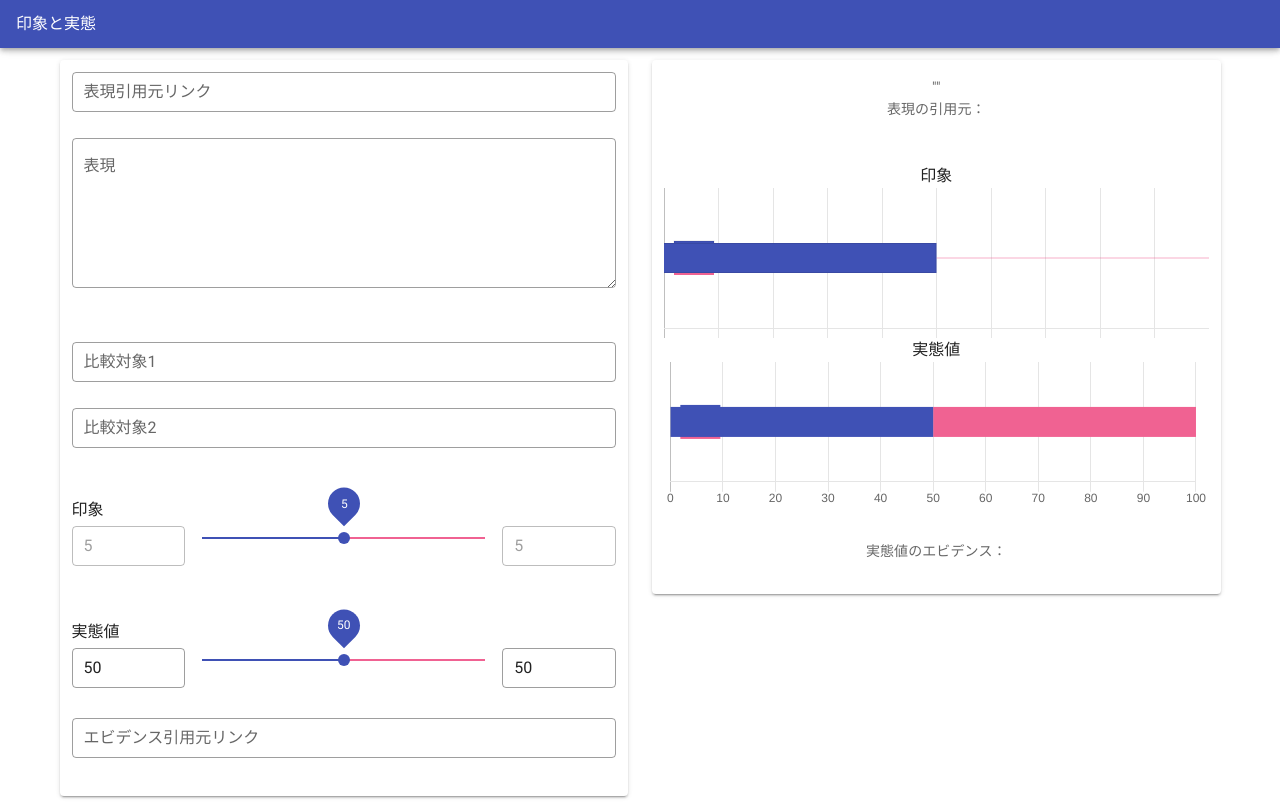
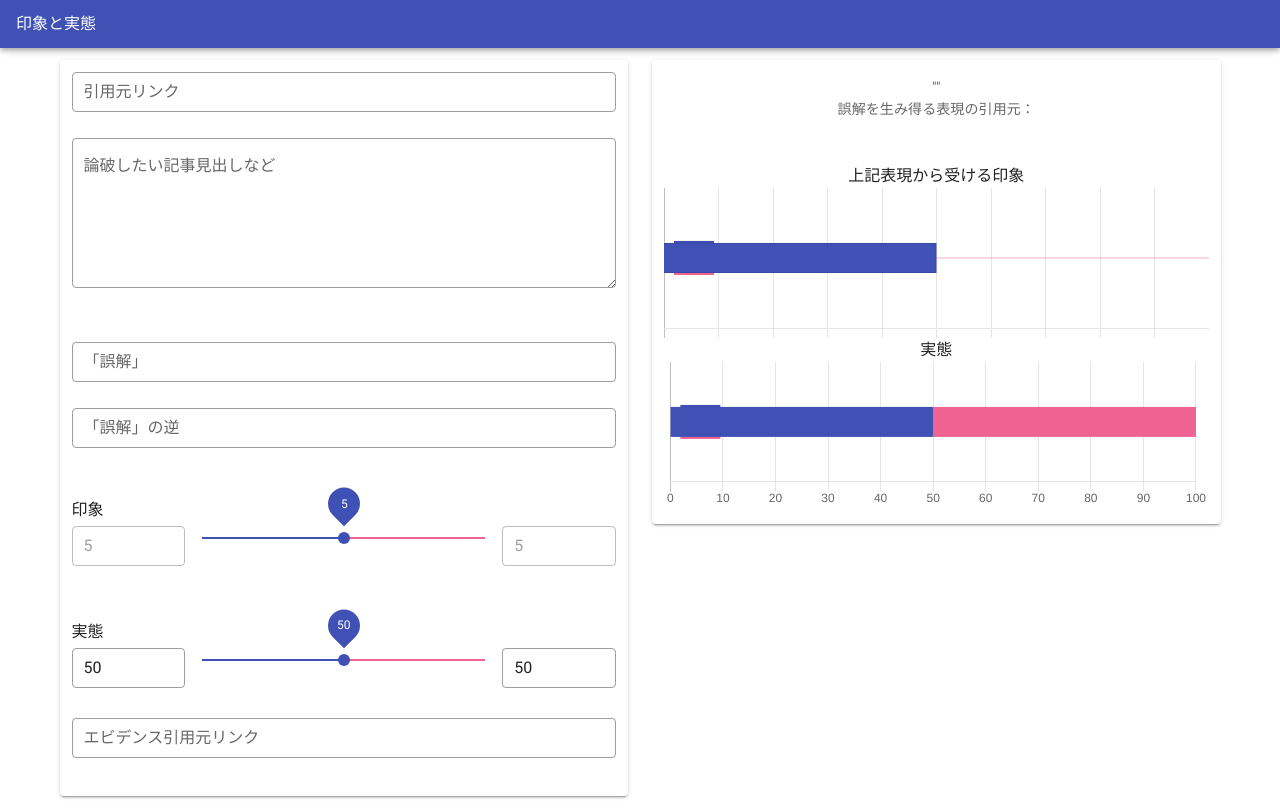
Before and after one commit to ShoheiImamura/johari, a Vue app: page / in a window 1280 px wide. Built offline with nearby package versions, Linux system fonts and the light colour scheme.

Commit message:
文章表現を変更

```diff
--- a/src/components/JohariExpression.vue
+++ b/src/components/JohariExpression.vue
@@ -7,25 +7,29 @@
             <v-col class="" cols="12">
               <v-text-field
                 dense
-                label="表現引用元リンク"
+                label="引用元リンク"
                 outlined
                 v-model="linkToCitation"
               >
               </v-text-field>
-              <v-textarea label="表現" outlined v-model="expression">
+              <v-textarea
+                label="論破したい記事見出しなど"
+                outlined
+                v-model="expression"
+              >
               </v-textarea>
             </v-col>
 
             <v-col cols="12" sm="12" md="12">
               <v-text-field
                 dense
-                label="比較対象1"
+                label="「誤解」"
                 outlined
                 v-model="itemLabel1"
               ></v-text-field>
               <v-text-field
                 dense
-                label="比較対象2"
+                label="「誤解」の逆"
                 outlined
                 v-model="itemLabel2"
               ></v-text-field>
@@ -67,7 +71,7 @@
 
             <v-col cols="12" sm="12" md="12">
               <!-- 実態スライダー -->
-              <div class="Subtitle 2 text-left">実態値</div>
+              <div class="Subtitle 2 text-left">実態</div>
               <v-slider
                 v-model="actualValue1"
                 thumb-label="always"
@@ -115,13 +119,14 @@
             "{{ expression }}"
 
             <p class="">
-              表現の引用元：<a :href="linkToCitation">{{ linkToCitation }}</a>
+              誤解を生み得る表現の引用元：
+              <a :href="linkToCitation">{{ linkToCitation }}</a>
             </p>
           </v-card-text>
 
           <v-col class="" cols="12">
             <!-- 印象グラフ -->
-            印象
+            上記表現から受ける印象
             <line-chart
               class="horizontal-graph"
               :chart-data="chartData1"
@@ -129,7 +134,7 @@
               :height="150"
             ></line-chart>
             <!-- 実態グラフ -->
-            実態値
+            実態
             <line-chart
               class="horizontal-graph"
               :chart-data="chartData2"
@@ -137,7 +142,7 @@
               :height="150"
             ></line-chart>
           </v-col>
-          <v-card-text>
+          <v-card-text v-show="evidenceCitation">
             <p class="">
               実態値のエビデンス：<a :href="evidenceCitation">{{
                 evidenceCitation
```
